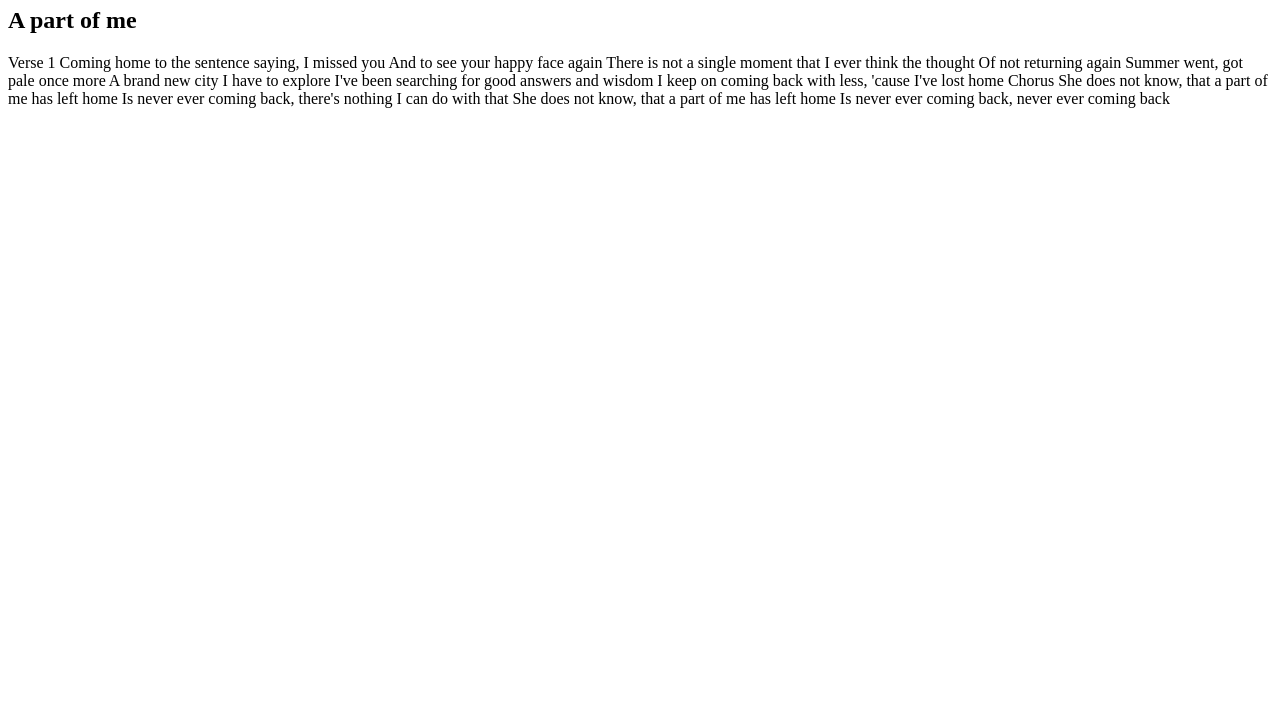
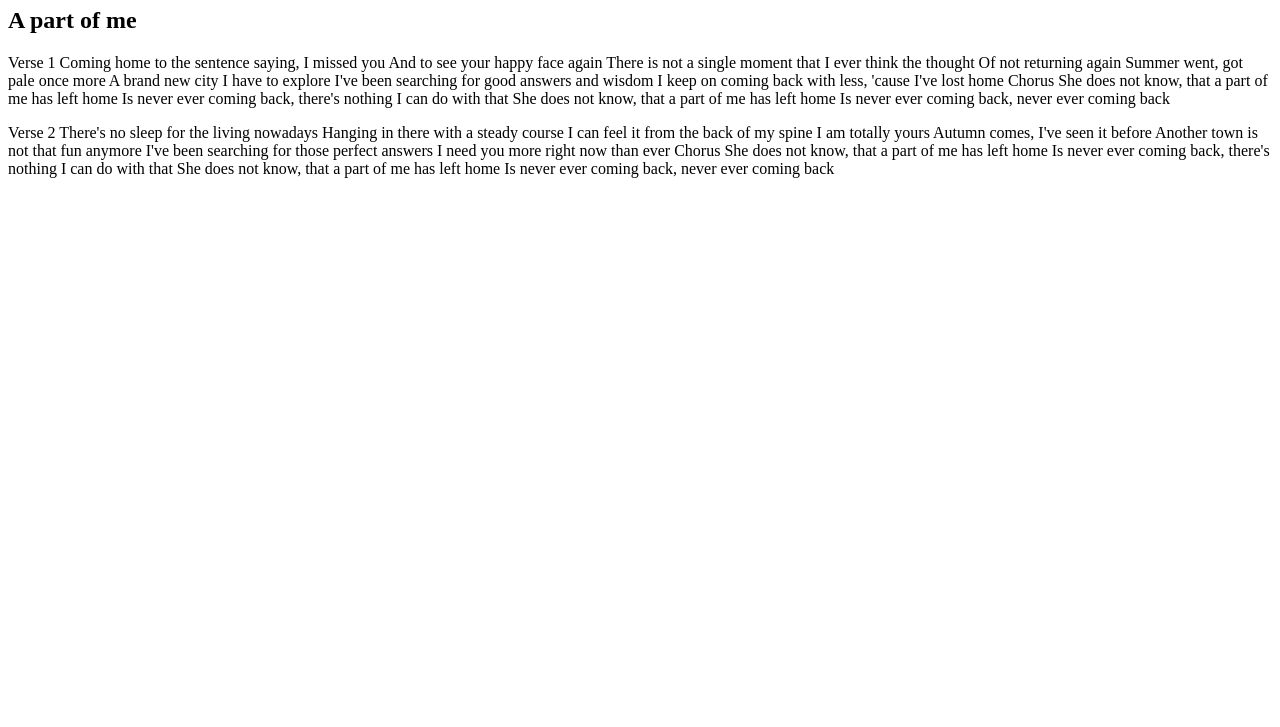
Before and after one commit to endriu17/learning-git-2, a plain HTML site: page index.html in a window 1280 px wide. Shown: the part 73-800 px from the top of the page. Drawn offline with Linux system fonts and the light colour scheme.

Commit message:
Add second part

```diff
--- a/index.html
+++ b/index.html
@@ -24,5 +24,22 @@
         Is never ever coming back, there's nothing I can do with that
         She does not know, that a part of me has left home
         Is never ever coming back, never ever coming back</p>
+
+    <p>Verse 2
+        There's no sleep for the living nowadays
+        Hanging in there with a steady course
+        I can feel it from the back of my spine
+        I am totally yours
+        Autumn comes, I've seen it before
+        Another town is not that fun anymore
+        I've been searching for those perfect answers
+        I need you more right now than ever
+
+        Chorus
+        She does not know, that a part of me has left home
+        Is never ever coming back, there's nothing I can do with that
+        She does not know, that a part of me has left home
+        Is never ever coming back, never ever coming back</p>
+
 </body>
 </html>
```
